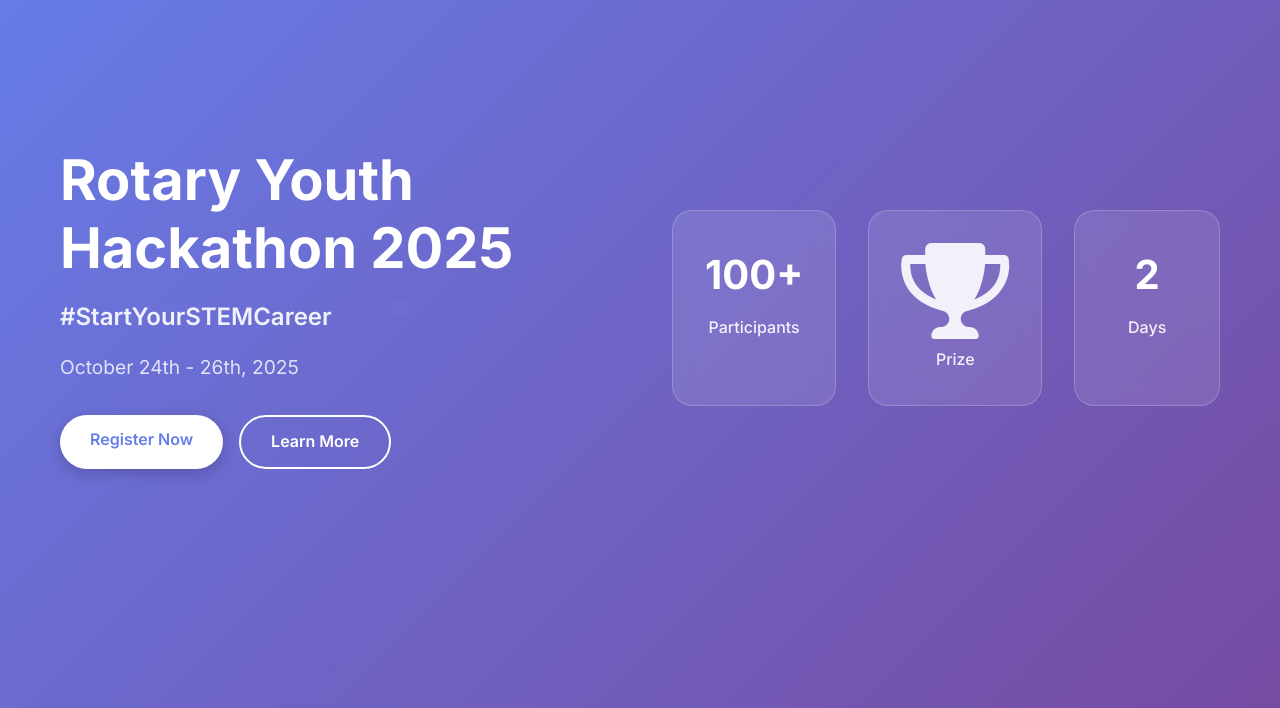
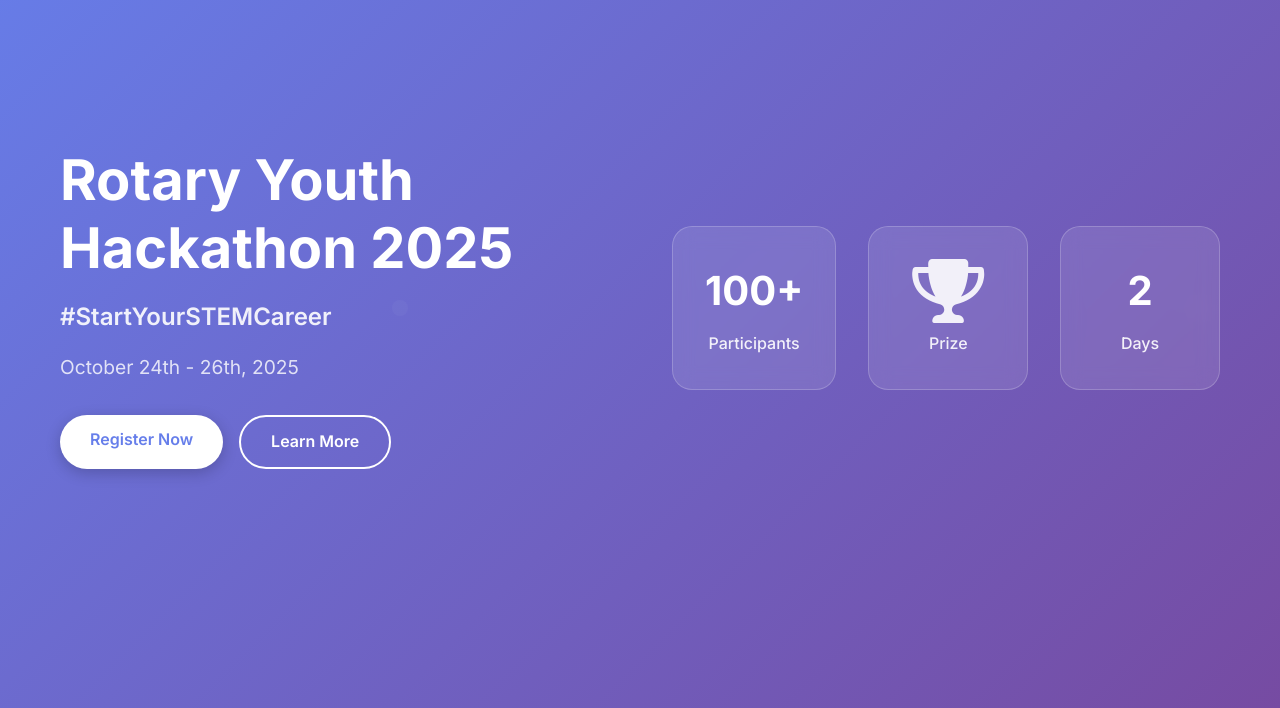
Before and after one commit to Lohith-Aswathappa/MountainHouseRotaryHackathon, a plain HTML site: page index.html in a window 1280 px wide. Shown: the part 92-800 px from the top of the page. Drawn offline with Linux system fonts and the light colour scheme.

Commit message:
reducing by 2

```diff
--- a/styles.css
+++ b/styles.css
@@ -225,7 +225,7 @@ body {
 }
 
 .stat p i {
-    font-size: 6rem !important;
+    font-size: 4rem !important;
     margin-bottom: 0.5rem;
     display: block;
 }
```
